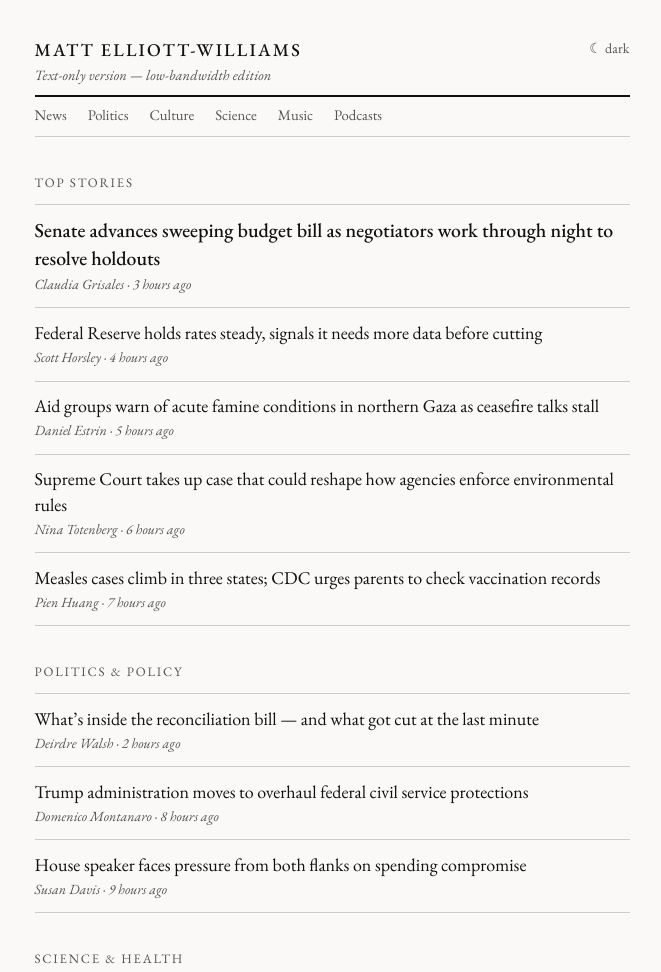
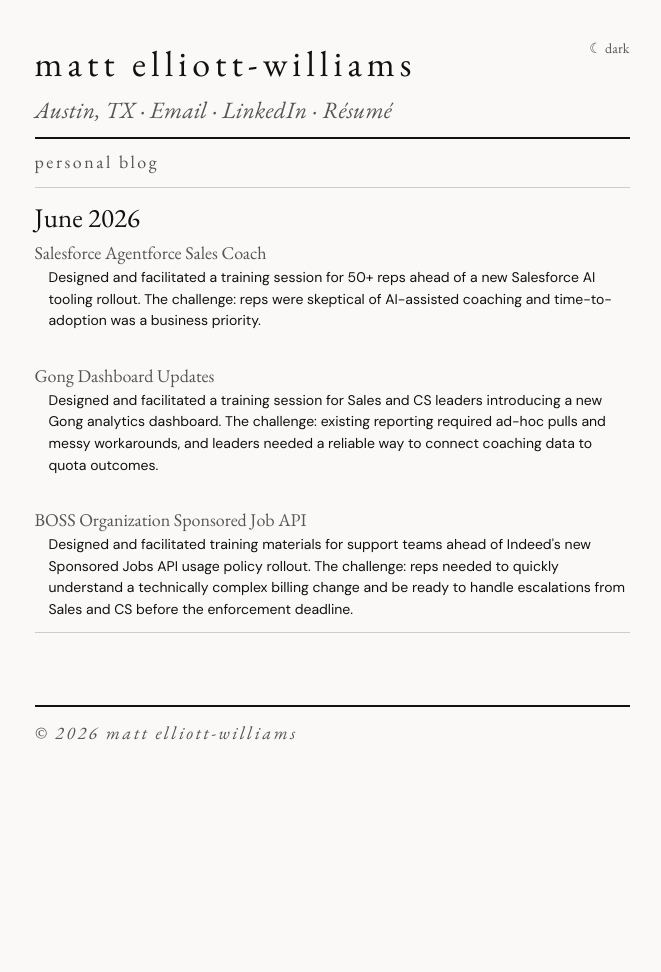
Before and after one commit to mattellwill/portfolio, a plain HTML site: page personal.html in a window 1280 px wide. Shown: the top 972 px of the page, without its empty margins (308-969 px from the left). After the commit the page ends 800 px from the top, so only its background shows below. Drawn offline with nearby package versions, Linux system fonts and the light colour scheme.

Commit message:
update
update

```diff
--- a/personal.html
+++ b/personal.html
@@ -1,14 +1,19 @@
-<!DOCTYPE html>
+<!doctype html>
 <html lang="en">
     <head>
-  <meta charset="UTF-8">
-  <meta name="viewport" content="width=device-width, initial-scale=1.0">
-  <title>Personal</title>
-  <link rel="preconnect" href="https://fonts.googleapis.com">
-  <link rel="preconnect" href="https://fonts.gstatic.com" crossorigin>
-  <link href="https://fonts.googleapis.com/css2?family=EB+Garamond:ital,wght@0,400;0,500;1,400&display=swap" rel="stylesheet">
+        <meta charset="UTF-8" />
+        <meta name="viewport" content="width=device-width, initial-scale=1.0" />
+        <title>L&amp;D</title>
+        <link rel="preconnect" href="https://fonts.googleapis.com" />
+        <link rel="preconnect" href="https://fonts.gstatic.com" crossorigin />
+        <link
+            href="https://fonts.googleapis.com/css2?family=EB+Garamond:ital,wght@0,400;0,500;1,400&family=DM+Sans:wght@400;500&display=swap"
+            rel="stylesheet"
+        />
         <style>
-    *, *::before, *::after {
+            *,
+            *::before,
+            *::after {
                 box-sizing: border-box;
                 margin: 0;
                 padding: 0;
@@ -60,7 +65,9 @@
                 font-size: 18px;
                 background: var(--bg);
                 color: var(--ink);
-      transition: background 0.2s, color 0.2s;
+                transition:
+                    background 0.2s,
+                    color 0.2s;
             }
 
             /* ── Toggle button ── */
@@ -82,11 +89,14 @@
             }
 
             body {
-      font-family: 'EB Garamond', Georgia, serif;
+                font-family: "EB Garamond", Georgia, serif;
                 line-height: 1.55;
                 max-width: var(--max);
                 margin: 0 auto;
-      padding: 2rem 1.25rem 4rem;
+                padding: 2rem 1.25rem 0;
+                min-height: 100vh;
+                display: flex;
+                flex-direction: column;
             }
 
             /* ── Masthead ── */
@@ -97,17 +107,29 @@
             }
 
             header .wordmark {
-      font-size: 1rem;
+                font-size: 2rem;
                 font-weight: 500;
-      letter-spacing: 0.12em;
-      text-transform: uppercase;
+                letter-spacing: 0.14em;
+                text-transform: lowercase;
+            }
+
+            header .wordmark a {
+                font-size: inherit;
+                color: inherit;
+                text-decoration: none;
             }
 
             header .tagline {
-      font-size: 0.8rem;
+                font-size: 1.3rem;
                 color: var(--muted);
                 font-style: italic;
                 letter-spacing: 0.01em;
+            }
+
+            header .tagline a {
+                font-size: inherit;
+                color: inherit;
+                display: inline;
             }
 
             /* ── Nav ── */
@@ -132,12 +154,12 @@
 
             /* ── Section heading ── */
             .section-label {
-      font-size: 0.72rem;
+                font-size: 1rem;
                 letter-spacing: 0.14em;
-      text-transform: uppercase;
+                text-transform: lowercase;
                 color: var(--muted);
                 margin-bottom: 0.6rem;
-      margin-top: 2rem;
+                margin-top: 0.1rem;
             }
 
             /* ── Story list ── */
@@ -151,41 +173,68 @@
                 padding: 0.65rem 0;
             }
 
-    ul.stories li a {
+            /* -- Story title (plain text, not a link) -- */
+            ul.stories li .story-title {
                 display: block;
-      font-size: 1rem;
+                font-size: 1.5rem;
                 font-weight: 400;
-      color: var(--link);
-      text-decoration: none;
+                color: var(--ink);
                 line-height: 1.4;
             }
 
-    ul.stories li a:visited {
-      color: var(--link-visited);
-    }
-
-    ul.stories li a:hover {
-      text-decoration: underline;
-      text-underline-offset: 3px;
-    }
-
             ul.stories li .byline {
-      font-size: 0.78rem;
+                font-size: 1rem;
                 color: var(--muted);
                 font-style: italic;
                 margin-top: 0.1rem;
             }
 
+            ul.stories li .byline2 {
+                font-size: 1rem;
+                color: var(--muted);
+                margin-top: 0.1rem;
+            }
+
+            ul.stories li .byline2 a {
+                color: var(--muted);
+                text-decoration: none;
+            }
+
+            ul.stories li .byline2 a:visited {
+                color: var(--link-visited);
+            }
+
+            ul.stories li .byline2 a:hover {
+                text-decoration: underline;
+                text-underline-offset: 3px;
+            }
+
             /* ── Featured (first item) ── */
-    ul.stories li.featured a {
+            ul.stories li.featured .story-title {
                 font-size: 1.1rem;
                 font-weight: 500;
             }
+            /* __ a links __ */
+            a {
+                font-size: 1rem;
+                font-weight: 400;
+                color: inherit;
+                text-decoration: none;
+                line-height: 1.4;
+            }
 
+            a:visited {
+                color: inherit;
+            }
+
+            a:hover {
+                text-decoration: underline;
+                text-underline-offset: 3px;
+            }
             /* ── Footer ── */
             footer {
-      margin-top: 3rem;
-      padding-top: 0.75rem;
+                margin-top: 4rem;
+                padding-top: 0.7em;
                 border-top: 2px solid var(--ink);
                 font-size: 0.78rem;
                 color: var(--muted);
@@ -202,115 +251,134 @@
         </style>
     </head>
     <body>
-
         <header>
-    <button id="theme-toggle" aria-label="Toggle dark mode">&#9790; dark</button>
-    <div class="wordmark">Matt Elliott-Williams</div>
-    <div class="tagline">Text-only version &mdash; low-bandwidth edition</div>
+            <button id="theme-toggle" aria-label="Toggle dark mode">
+                &#9790; dark
+            </button>
+            <div class="wordmark">
+                <a href="index.html">Matt Elliott-Williams</a>
+            </div>
+            <div class="tagline">
+                Austin, TX &middot;
+                <a href="mailto:matthewclaywilliams@gmail.com">Email</a>
+                &middot;
+                <a
+                    href="https://www.linkedin.com/in/matthewwphd/"
+                    target="_blank"
+                    rel="noopener noreferrer"
+                    >LinkedIn</a
+                >
+                &middot;
+                <a
+                    href="work-resume.pdf"
+                    target="_blank"
+                    rel="noopener noreferrer"
+                    >R&eacute;sum&eacute;</a
+                >
+            </div>
         </header>
 
-  <nav>
-    <a href="#">News</a>
-    <a href="#">Politics</a>
-    <a href="#">Culture</a>
-    <a href="#">Science</a>
-    <a href="#">Music</a>
-    <a href="#">Podcasts</a>
-  </nav>
+        <p class="section-label">Personal Blog</p>
 
-  <p class="section-label">Top Stories</p>
-  <ul class="stories">
-    <li class="featured">
-      <a href="#">Senate advances sweeping budget bill as negotiators work through night to resolve holdouts</a>
-      <div class="byline">Claudia Grisales &middot; 3 hours ago</div>
-    </li>
-    <li>
-      <a href="#">Federal Reserve holds rates steady, signals it needs more data before cutting</a>
-      <div class="byline">Scott Horsley &middot; 4 hours ago</div>
-    </li>
-    <li>
-      <a href="#">Aid groups warn of acute famine conditions in northern Gaza as ceasefire talks stall</a>
-      <div class="byline">Daniel Estrin &middot; 5 hours ago</div>
-    </li>
-    <li>
-      <a href="#">Supreme Court takes up case that could reshape how agencies enforce environmental rules</a>
-      <div class="byline">Nina Totenberg &middot; 6 hours ago</div>
-    </li>
-    <li>
-      <a href="#">Measles cases climb in three states; CDC urges parents to check vaccination records</a>
-      <div class="byline">Pien Huang &middot; 7 hours ago</div>
-    </li>
-  </ul>
-
-  <p class="section-label">Politics &amp; Policy</p>
         <ul class="stories">
             <li>
-      <a href="#">What&rsquo;s inside the reconciliation bill &mdash; and what got cut at the last minute</a>
-      <div class="byline">Deirdre Walsh &middot; 2 hours ago</div>
+                <span class="story-title">June 2026</span>
+
+                <div class="byline2">
+                    <a
+                        href="salescoach-deck.pdf"
+                        target="_blank"
+                        rel="noopener noreferrer"
+                        >Salesforce Agentforce Sales Coach</a
+                    >
+                </div>
+
+                <div
+                    style="
+                        font-family: &quot;DM Sans&quot;, sans-serif;
+                        font-size: 14px;
+                        padding-left: 1em;
+                    "
+                >
+                    Designed and facilitated a training session for 50+ reps
+                    ahead of a new Salesforce AI tooling rollout. The challenge:
+                    reps were skeptical of AI-assisted coaching and
+                    time-to-adoption was a business priority.
+                </div>
+                <br />
+                <div class="byline2">
+                    <a
+                        href="gongdash-deck.pdf"
+                        target="_blank"
+                        rel="noopener noreferrer"
+                        >Gong Dashboard Updates</a
+                    >
+                </div>
+
+                <div
+                    style="
+                        font-family: &quot;DM Sans&quot;, sans-serif;
+                        font-size: 14px;
+                        padding-left: 1em;
+                    "
+                >
+                    Designed and facilitated a training session for Sales and CS
+                    leaders introducing a new Gong analytics dashboard. The
+                    challenge: existing reporting required ad-hoc pulls and
+                    messy workarounds, and leaders needed a reliable way to
+                    connect coaching data to quota outcomes.
+                </div>
+                <br />
+
+                <div class="byline2">
+                    <a
+                        href="bossapi-deck.pdf"
+                        target="_blank"
+                        rel="noopener noreferrer"
+                        >BOSS Organization Sponsored Job API</a
+                    >
+                </div>
+
+                <div
+                    style="
+                        font-family: &quot;DM Sans&quot;, sans-serif;
+                        font-size: 14px;
+                        padding-left: 1em;
+                    "
+                >
+                    Designed and facilitated training materials for support
+                    teams ahead of Indeed's new Sponsored Jobs API usage policy
+                    rollout. The challenge: reps needed to quickly understand a
+                    technically complex billing change and be ready to handle
+                    escalations from Sales and CS before the enforcement
+                    deadline.
+                </div>
             </li>
-    <li>
-      <a href="#">Trump administration moves to overhaul federal civil service protections</a>
-      <div class="byline">Domenico Montanaro &middot; 8 hours ago</div>
-    </li>
-    <li>
-      <a href="#">House speaker faces pressure from both flanks on spending compromise</a>
-      <div class="byline">Susan Davis &middot; 9 hours ago</div>
-    </li>
-  </ul>
 
-  <p class="section-label">Science &amp; Health</p>
-  <ul class="stories">
-    <li>
-      <a href="#">Bird flu detected in dairy herds across two new states, raising concerns about spread</a>
-      <div class="byline">Michaeleen Doucleff &middot; 5 hours ago</div>
-    </li>
-    <li>
-      <a href="#">A new Alzheimer&rsquo;s drug shows modest benefit in slowing decline, researchers say</a>
-      <div class="byline">Allison Aubrey &middot; 1 day ago</div>
-    </li>
-    <li>
-      <a href="#">Webb telescope captures earliest known galaxy, pushing back cosmic timeline</a>
-      <div class="byline">Nell Greenfieldboyce &middot; 1 day ago</div>
-    </li>
-  </ul>
 
-  <p class="section-label">Arts &amp; Culture</p>
-  <ul class="stories">
-    <li>
-      <a href="#">The quiet resurgence of the American piano recital</a>
-      <div class="byline">Tom Moon &middot; 12 hours ago</div>
-    </li>
-    <li>
-      <a href="#">A new translation of Proust tries to capture what previous ones have missed</a>
-      <div class="byline">Maureen Corrigan &middot; 1 day ago</div>
-    </li>
-    <li>
-      <a href="#">Director Ari Aster on slowness, dread, and why he still shoots on film</a>
-      <div class="byline">Terry Gross &middot; 2 days ago</div>
-    </li>
-  </ul>
 
         <footer>
-    &copy; 2026 NPR &mdash; <a href="#">Full site</a> &mdash; <a href="#">About</a> &mdash; <a href="#">Contact</a>
-    <br>This text-only page loads faster and uses less data.
+            <p class="section-label">&copy; 2026 Matt Elliott-Williams</p>
         </footer>
 
         <script>
             const root = document.documentElement;
-    const btn = document.getElementById('theme-toggle');
+            const btn = document.getElementById("theme-toggle");
 
             // Detect system preference as starting point
-    const prefersDark = window.matchMedia('(prefers-color-scheme: dark)').matches;
+            const prefersDark = window.matchMedia(
+                "(prefers-color-scheme: dark)",
+            ).matches;
             let dark = prefersDark;
 
             function applyTheme() {
-      root.setAttribute('data-theme', dark ? 'dark' : 'light');
-      btn.textContent = dark ? '○ light' : '☾ dark';
+                root.setAttribute("data-theme", dark ? "dark" : "light");
+                btn.textContent = dark ? "○ light" : "☾ dark";
             }
 
             applyTheme();
 
-    btn.addEventListener('click', () => {
+            btn.addEventListener("click", () => {
                 dark = !dark;
                 applyTheme();
             });
```
Also changed, not shown: index.html (+2 -4 lines). Lines whose indentation alone changed are shown as unchanged.
